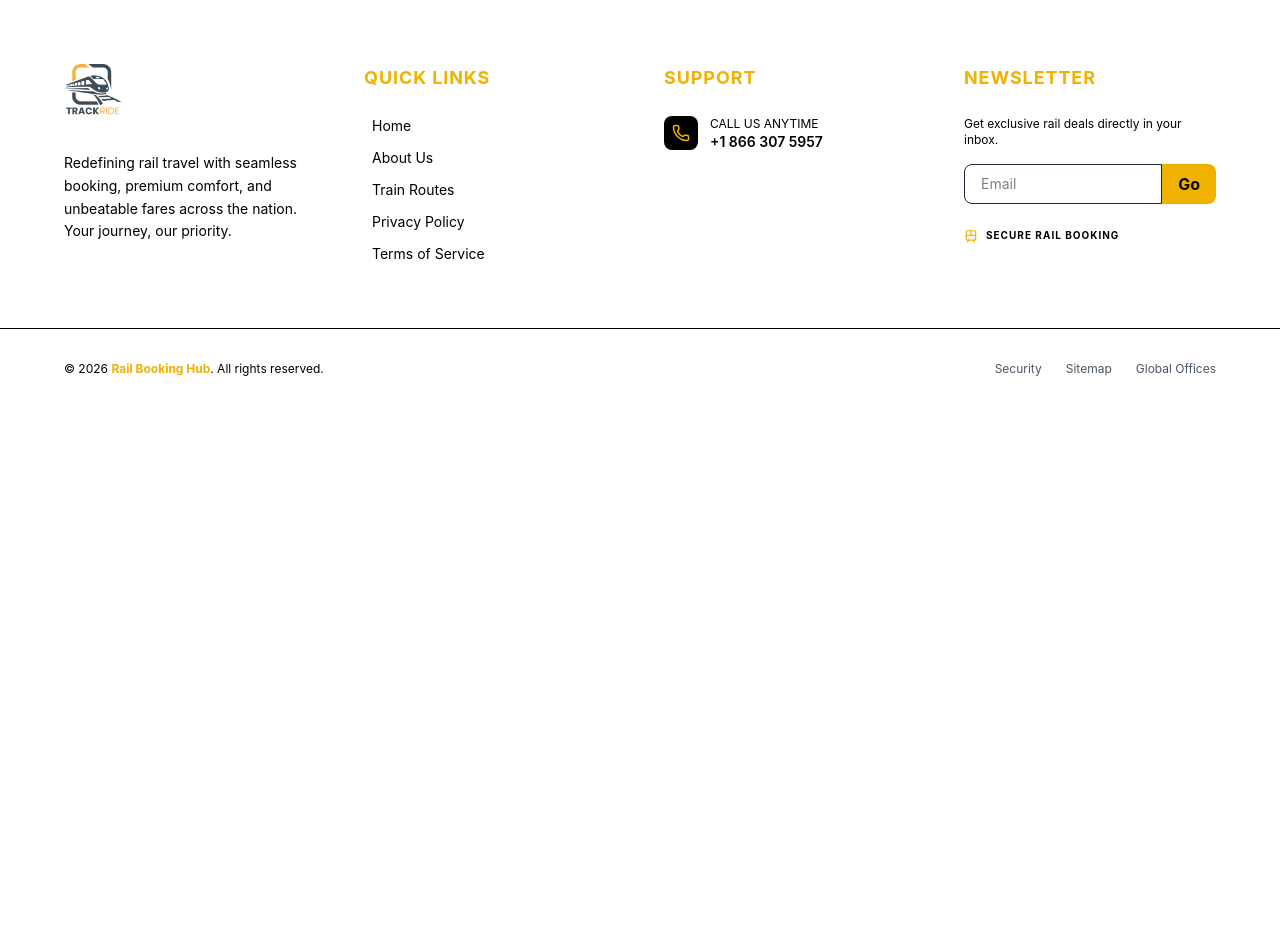
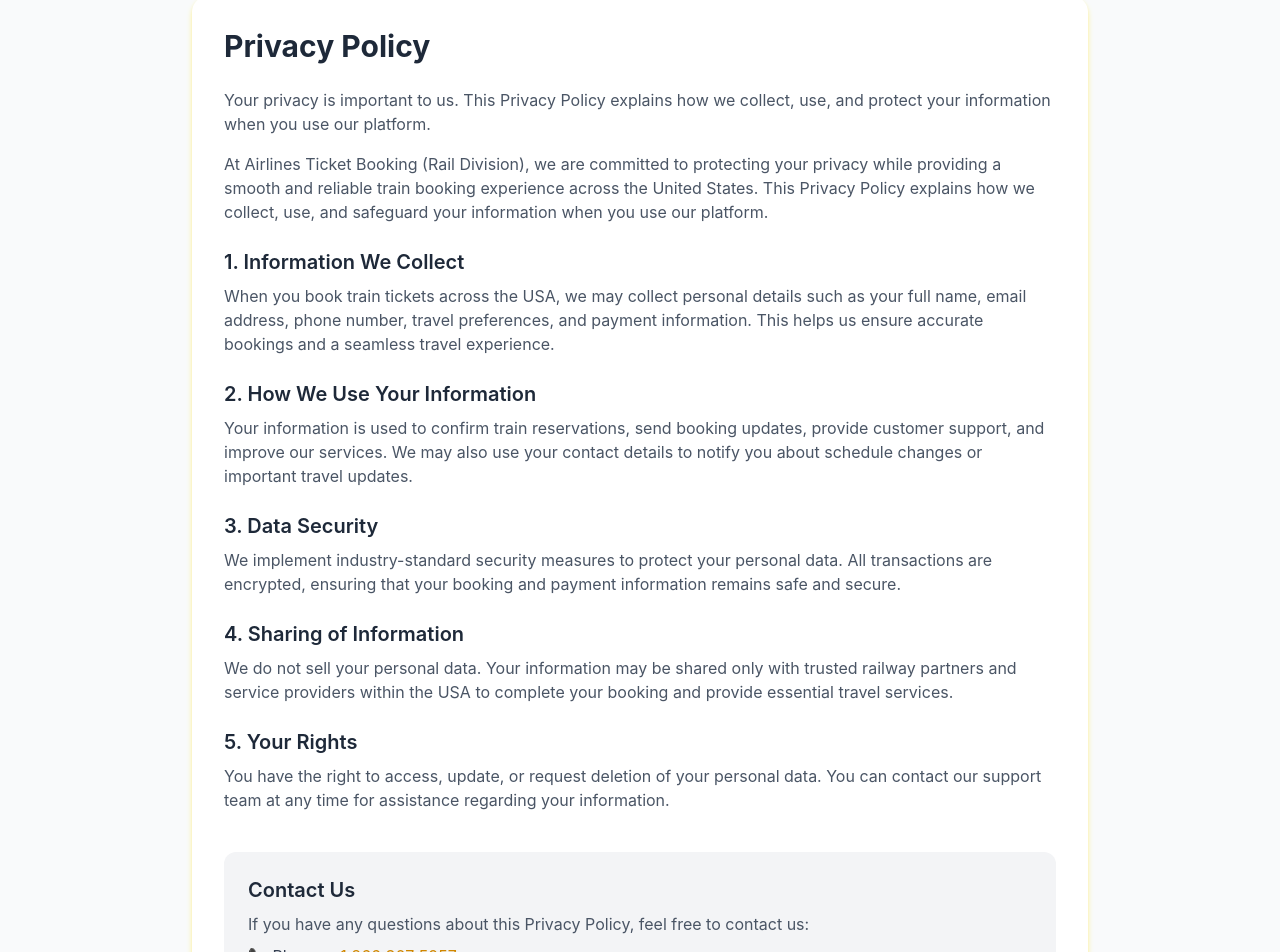
Before and after one commit to risezonic567/TrackRide, a React (Vite) app: page /privacy-policy in a window 1280 px wide. Shown: the part 141-1093 px from the top of the page. Before the commit the page ends 800 px from the top, so only its background shows below. Built offline with nearby package versions, Linux system fonts and the light colour scheme.

Commit message:
privacyPolicyAdded

```diff
--- a/package.json
+++ b/package.json
@@ -16,6 +16,7 @@
     "react": "^19.2.4",
     "react-dom": "^19.2.4",
     "react-router-dom": "^7.13.2",
+    "react-router-hash-link": "^2.4.3",
     "tailwindcss": "^4.2.2"
   },
   "devDependencies": {
--- a/src/App.jsx
+++ b/src/App.jsx
@@ -3,9 +3,10 @@ import React from 'react'
 import { BrowserRouter, Route, Routes } from 'react-router-dom'
 import Navbar from './components/Navbar'
 import Footer from './components/Footer'
-import TrainHomepage from './pages/HomePage'
 import HeroSinglePage from './pages/HomePage'
 import TrainRoutes from './pages/TrainRoutes'
+import AboutUsPage from './pages/AboutPage'
+import PrivacyPolicy from './pages/PrivacyPolicy'
 
 export default function App() {
   return (
@@ -14,6 +15,9 @@ export default function App() {
     <Navbar/>
     <Routes>
       <Route path='/' element={<HeroSinglePage/>}/>
+      <Route path='/#about' element={<AboutUsPage/>}/>
+      <Route path='/privacy-policy' element={<PrivacyPolicy/>}/>
+
       <Route path='/train-routes' element={<TrainRoutes/>}/>
     </Routes>
     <Footer/>
--- a/src/components/Footer.jsx
+++ b/src/components/Footer.jsx
@@ -1,5 +1,6 @@
 import { Mail, Phone, Train } from "lucide-react";
 import { Link } from "react-router-dom";
+import { HashLink } from "react-router-hash-link";
 
 export default function Footer() {
     return (
@@ -25,20 +26,22 @@ export default function Footer() {
                     <h3 className="text-yellow-500 text-lg font-bold mb-6 uppercase tracking-wider">Quick Links</h3>
                     <ul className="space-y-3 text-sm">
                         {[
-                            { name: 'Home', path: '/' },
-                            { name: 'About Us', path: '/' },
+                            { name: 'Home', path: '/#home' },
+                            { name: 'About Us', path: '/#about' },
                             { name: 'Train Routes', path: '/train-routes' },
-                            { name: 'Privacy Policy', path: '/' },
+                            { name: 'Privacy Policy', path: '/privacy-policy' },
                             { name: 'Terms of Service', path: '/' }
                         ].map((link) => (            // this
                             <li key={link.name}>
-                                <Link
+
+                                <HashLink
+                                    smooth
                                     to={link.path}
                                     className="hover:text-yellow-600 transition-all flex items-center gap-2 group"
                                 >
                                     <span className="h-px w-0 bg-yellow-500 group-hover:w-3 transition-all duration-300"></span>
                                     {link.name}
-                                </Link>
+                                </HashLink>
                             </li>
                         ))}
                     </ul>
@@ -95,9 +98,9 @@ export default function Footer() {
             {/* Bottom Bar */}
             <div className="border-t border-black mt-16 pt-8 container mx-auto px-6 lg:px-16">
                 <div className="flex flex-col md:flex-row justify-between items-center gap-4">
-                    <p className="text-xs text-black">
-                        © {new Date().getFullYear()} <span className="text-yellow-500 font-bold">Rail Booking Hub</span>. All rights reserved.
-                    </p>
+                   <p className="text-xs text-black">
+  © {new Date().getFullYear()} <span className="text-yellow-600 font-bold">Risezonic</span>. All rights reserved.
+</p>
                     <div className="flex gap-6 text-xs text-gray-600">
                         <Link to="/" className="hover:text-yellow-500">Security</Link>
                         <Link to="/" className="hover:text-yellow-500">Sitemap</Link>
--- a/src/components/Navbar.jsx
+++ b/src/components/Navbar.jsx
@@ -1,11 +1,12 @@
 import { Phone } from "lucide-react";
 import React, { useState } from "react";
 import { Link } from "react-router-dom";
+import { HashLink } from "react-router-hash-link";
 
 // Main nav links
 const navLinks = [
-  { name: "Home", href: "/" },
-  { name: "About Us", href: "/" },
+  { name: "Home", href: "/#home" },
+  { name: "About Us", href: "/#about" },
   { name: "Contact", href: "/" },
 ];
 
@@ -29,13 +30,13 @@ export default function Navbar() {
           {/* DESKTOP NAV */}
           <nav className="hidden lg:flex items-center gap-8">
             {navLinks.map((link) => (
-              <Link
+              <HashLink
                 key={link.name}
                 to={link.href}
                 className="text-gray-700 font-bold hover:text-yellow-800 transition"
               >
                 {link.name}
-              </Link>
+              </HashLink>
             ))}
           </nav>
 
@@ -92,13 +93,13 @@ export default function Navbar() {
           <ul className="space-y-2">
             {navLinks.map((link) => (
               <li key={link.name}>
-                <Link
+                <HashLink
                   to={link.href}
                   onClick={() => setIsMenuOpen(false)}
                   className="block p-3 text-lg font-medium rounded-lg hover:bg-teal-100"
                 >
                   {link.name}
-                </Link>
+                </HashLink>
               </li>
             ))}
           </ul>
--- a/src/pages/HomePage.jsx
+++ b/src/pages/HomePage.jsx
@@ -1,4 +1,4 @@
-import React from 'react';
+import React, { useEffect } from 'react';
 import { MapPin, Calendar, Users, Train, Search, ShieldCheck, Globe } from 'lucide-react';
 import TrainDestinationsPage from './TrainDesPage';
 import TestimonialsPage from './TestimonialPage';
@@ -7,9 +7,11 @@ import { Link } from 'react-router-dom';
 import AboutUsPage from './AboutPage';
 
 export default function HeroSinglePage() {
+
     return (
         <>
-        <div className="relative w-full min-h-screen overflow-hidden font-sans bg-slate-950">
+      <section id='home'>
+          <div className="relative w-full min-h-screen overflow-hidden font-sans bg-slate-950">
 
             {/* Background */}
             <div className="absolute inset-0 z-0">
@@ -132,7 +134,12 @@ export default function HeroSinglePage() {
                 </div>
             </div>
         </div>
+      </section>
+
+            <section id='about'>
         <AboutUsPage/>
+            </section>
+
         <TrainDestinationsPage/>
         <TestimonialsPage/>
         <FAQPage/>
--- /dev/null
+++ b/src/pages/PrivacyPolicy.jsx
@@ -0,0 +1,105 @@
+import React from "react";
+import { Link } from "react-router-dom";
+
+export default function PrivacyPolicy() {
+    return (
+        <div className="min-h-screen bg-gray-50 py-10 px-4 md:px-20">
+            <div className="max-w-4xl mx-auto bg-white shadow-md shadow-yellow-200 rounded-2xl p-8">
+
+                <h1 className="text-3xl font-bold text-gray-800 mb-6">
+                    Privacy Policy
+                </h1>
+
+                <p className="text-gray-600 mb-4">
+                    Your privacy is important to us. This Privacy Policy explains how we
+                    collect, use, and protect your information when you use our platform.
+                </p>
+
+                {/* Section 1 */}
+                <p className="text-gray-600 mb-4">
+                    At Airlines Ticket Booking (Rail Division), we are committed to protecting your privacy while providing a smooth and reliable train booking experience across the United States. This Privacy Policy explains how we collect, use, and safeguard your information when you use our platform.
+                </p>
+
+                {/* Section 1 */}
+                <h2 className="text-xl font-semibold text-gray-800 mt-6 mb-2">
+                    1. Information We Collect
+                </h2>
+                <p className="text-gray-600">
+                    When you book train tickets across the USA, we may collect personal details such as your full name, email address, phone number, travel preferences, and payment information. This helps us ensure accurate bookings and a seamless travel experience.
+                </p>
+
+                {/* Section 2 */}
+                <h2 className="text-xl font-semibold text-gray-800 mt-6 mb-2">
+                    2. How We Use Your Information
+                </h2>
+                <p className="text-gray-600">
+                    Your information is used to confirm train reservations, send booking updates, provide customer support, and improve our services. We may also use your contact details to notify you about schedule changes or important travel updates.
+                </p>
+
+                {/* Section 3 */}
+                <h2 className="text-xl font-semibold text-gray-800 mt-6 mb-2">
+                    3. Data Security
+                </h2>
+                <p className="text-gray-600">
+                    We implement industry-standard security measures to protect your personal data. All transactions are encrypted, ensuring that your booking and payment information remains safe and secure.
+                </p>
+
+                {/* Section 4 */}
+                <h2 className="text-xl font-semibold text-gray-800 mt-6 mb-2">
+                    4. Sharing of Information
+                </h2>
+                <p className="text-gray-600">
+                    We do not sell your personal data. Your information may be shared only with trusted railway partners and service providers within the USA to complete your booking and provide essential travel services.
+                </p>
+
+                {/* Section 5 */}
+                <h2 className="text-xl font-semibold text-gray-800 mt-6 mb-2">
+                    5. Your Rights
+                </h2>
+                <p className="text-gray-600">
+                    You have the right to access, update, or request deletion of your personal data. You can contact our support team at any time for assistance regarding your information.
+                </p>
+
+                {/* Contact Us Section */}
+                <div className="mt-10 bg-gray-100 rounded-xl p-6">
+                    <h2 className="text-xl font-semibold text-gray-800 mb-2">
+                        Contact Us
+                    </h2>
+                    <p className="text-gray-600 mb-2">
+                        If you have any questions about this Privacy Policy, feel free to contact us:
+                    </p>
+
+                    {/* <p className="text-gray-700">
+                        📧 Email:{" "}
+                        <a
+                            href="mailto:support@yourcompany.com"
+                            className="text-blue-600 hover:underline"
+                        >
+                            support@yourcompany.com
+                        </a>
+                    </p> */}
+
+                    <p className="text-gray-700">
+                        📞 Phone:{" "}
+                        <a
+                            href="tel:+1 866 307 5957"
+                            className="text-yellow-600 hover:underline"
+                        >
+                            +1 866 307 5957
+
+                        </a>
+                    </p>
+
+                </div>
+
+                {/* Footer */}
+                <div className="mt-8 border-t pt-4">
+                    <p className="text-gray-500 text-sm">
+                        Last updated: {new Date().toLocaleDateString()}
+                    </p>
+                </div>
+
+            </div>
+        </div>
+    );
+}
```
Also changed, not shown: 1 other file (tests, documents, lock files or other folders).
